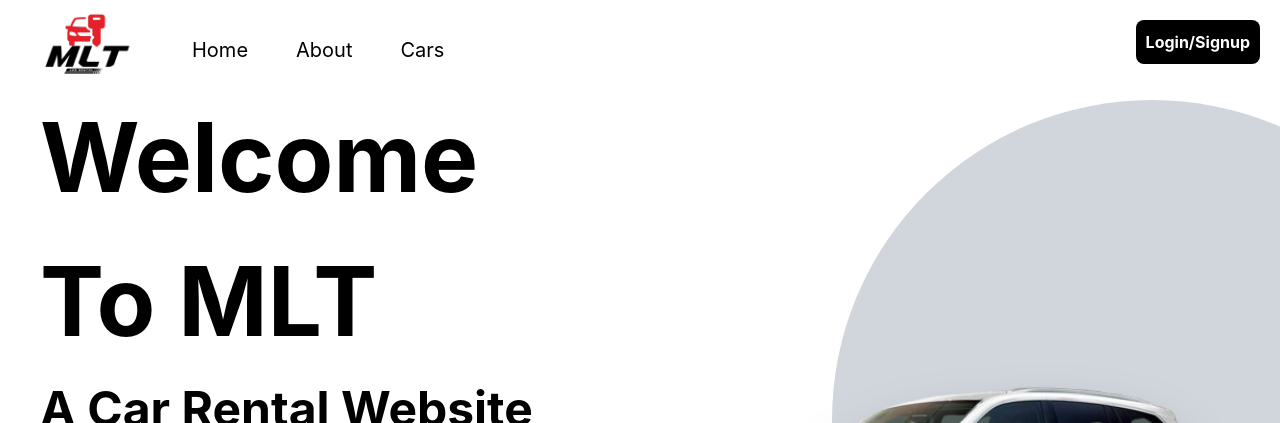
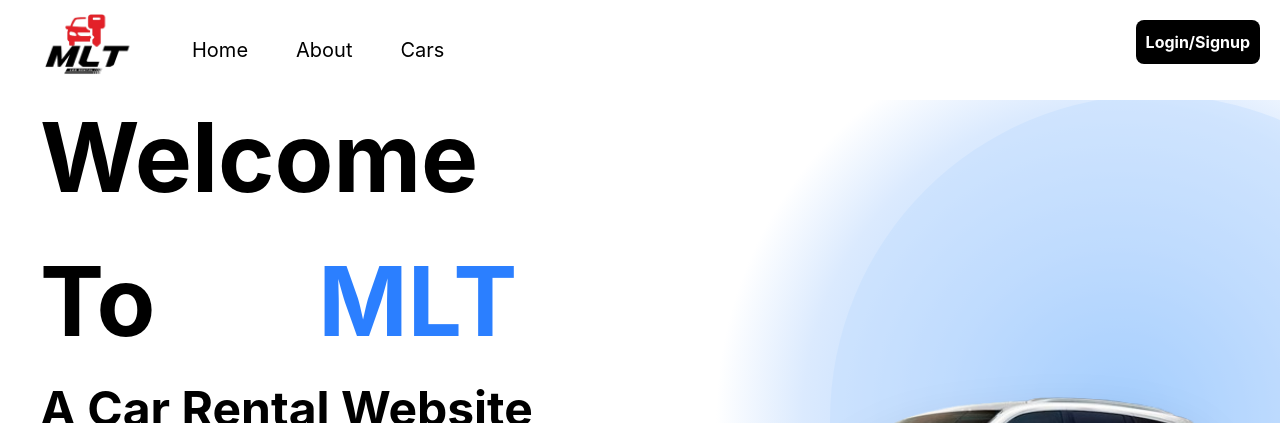
Before and after one commit to Geromeeeeeee/Car-Rental-Website, a React (Vite) app: page / in a window 1280 px wide. Shown: the top 423 px of the page. Built offline with nearby package versions, Linux system fonts and the light colour scheme; no server answers.

Commit message:
landing with colorsss
mwhehehe

```diff
--- a/src/landing_comp.jsx
+++ b/src/landing_comp.jsx
@@ -43,7 +43,7 @@ export function Home(){
             <div className="left w-[50%] h-full p-5 flex flex-col justify-center">
 
                 <div className="flex flex-col justify-start h-full m-5">
-                    <h3 className="font-bold text-[12vh]">Welcome To MLT</h3>
+                <h3 className="font-bold text-[12vh]">Welcome To <span className="text-blue-500 text-center ml-35">MLT</span></h3>
                     <h1 className="font-bold text-[6vh]">A Car Rental Website</h1>
                 </div>
 
@@ -58,19 +58,19 @@ export function Home(){
             </div>
 
             {/* RIGHT SIDE */}
-            <div className="right w-[50%] h-full relative flex items-center justify-center">
+            <div className="right w-[50%] h-full relative flex items-center justify-center overflow-hidden">
+                {/* layered circular background */}
+                <div className="absolute inset-0 bg-[radial-gradient(circle_at_75%_50%,#93c5fd_0%,#bfdbfe_30%,#dbeafe_55%,transparent_70%)]"></div>
 
-                {/* Circle Background */}
-                <div className="[clip-path:circle(50%_at_80%_50%)] bg-gray-300 h-full w-full"></div>
+                {/* extra soft circle */}
+                <div className="absolute w-[650px] h-[650px] bg-blue-200 rounded-full right-[-200px] opacity-40"></div>
 
-                {/* Floating Car */}
+                {/* car */}
                 <img
-                    src="/src/assets/caru.png"
-                    alt="Car"
-                    className="absolute w-[150%] right-[-0px] bottom-[40px] object-contain drop-shadow-2xl hover:scale-115 transition duration-500"
-                />
-
-            </div>
+                src="/src/assets/caru.png"
+                alt="Car"
+                className="absolute w-[135%] right-[-20px] bottom-[30px] object-contain drop-shadow-2xl hover:scale-110 transition duration-500"/>
+                </div>
 
         </main>
         </>
```
